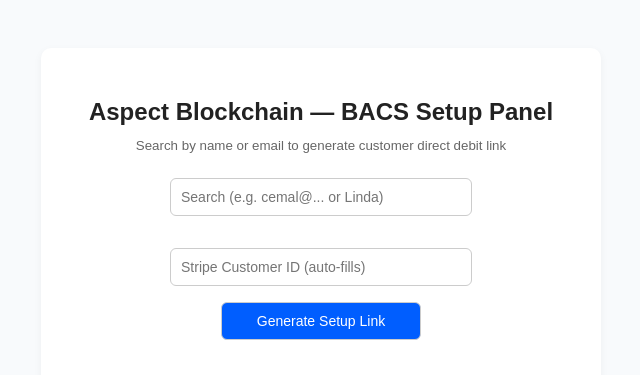
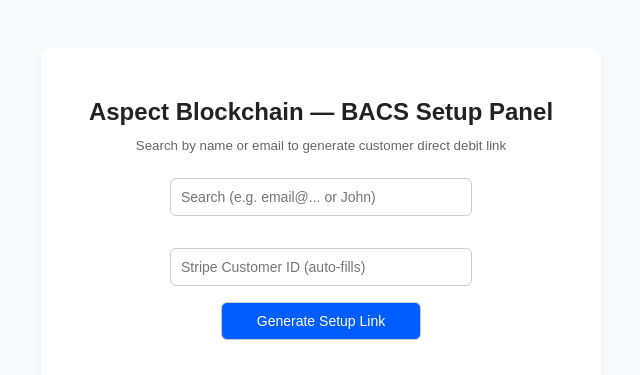
Before and after one commit to AspectBlockchain/aspect-bacs-setup, a website: page public/admin.html in a window 1280 px wide. Shown: the full height of the page, 319-959 px from the left. Drawn offline with Linux system fonts and the light colour scheme.

```diff
--- a/public/admin.html
+++ b/public/admin.html
@@ -22,7 +22,7 @@
     <h2>Aspect Blockchain — BACS Setup Panel</h2>
     <small>Search by name or email to generate customer direct debit link</small>
 
-    <p><input type="text" id="searchInput" placeholder="Search (e.g. cemal@... or Linda)" /></p>
+    <p><input type="text" id="searchInput" placeholder="Search (e.g. email@... or John)" /></p>
     <div id="searchResults"></div>
 
     <input type="text" id="customerId" placeholder="Stripe Customer ID (auto-fills)" />
```
